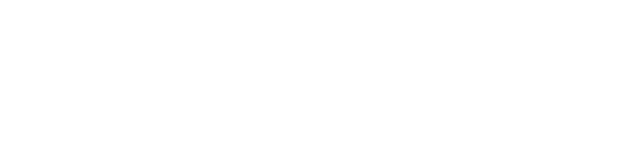
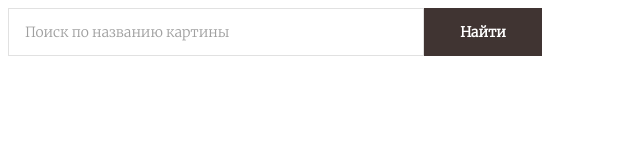
Before and after one commit to Piko0101/Duke-Tech-task, a React app: page / in a window 1280 px wide. Shown: the whole page, without its empty margins (0-640 px from the left). Built offline with nearby package versions, Linux system fonts and the light colour scheme.

Commit message:
create searchInput component

```diff
--- a/src/app/components/App.js
+++ b/src/app/components/App.js
@@ -1,6 +1,7 @@
 import React from 'react'
 import '../styles/App.scss'
 import Button from './shared/Button'
+import SearchInput from './shared/SearchInput'
 
 function App() {
 
@@ -9,7 +10,7 @@ function App() {
     }
     return (
         <div>
-
+            <SearchInput />
         </div>
     )
 }
--- a/src/app/components/shared/SearchInput.js
+++ b/src/app/components/shared/SearchInput.js
@@ -1,11 +1,12 @@
 import React from 'react'
 import Button from './Button'
+import '../../styles/SearchInput.scss'
 
 function SearchInput() {
     return (
         <div className="search-input">
-            <input></input>
-            <Button />
+            <input placeholder="Поиск по названию картины" />
+            <Button className="button_main" children="Найти"/>
         </div>
     )
 }
--- a/src/app/styles/App.scss
+++ b/src/app/styles/App.scss
@@ -4,4 +4,5 @@ $main-font: 'Merriweather', serif;
 * {
     box-sizing: border-box;
     font-family: $main-font;
+    font-size: 14px;
 }
--- /dev/null
+++ b/src/app/styles/SearchInput.scss
@@ -0,0 +1,22 @@
+$placeholder-color: #9f9f9f;
+
+.search-input {
+  input {
+    height: 48px;
+    width: 416px;
+    float: left;
+    border: 1px solid #e1e1e1;
+    padding: 13px 16px;
+    &::placeholder {
+      color: $placeholder-color;
+    }
+    &:focus {
+        outline: none;
+        border: 1px solid #B5B5B5;
+    }
+  }
+  button {
+    float: left;
+    font-weight: 700;
+  }
+}
```
